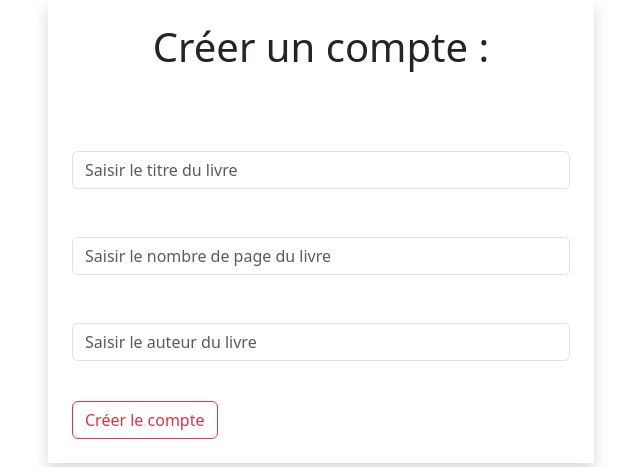
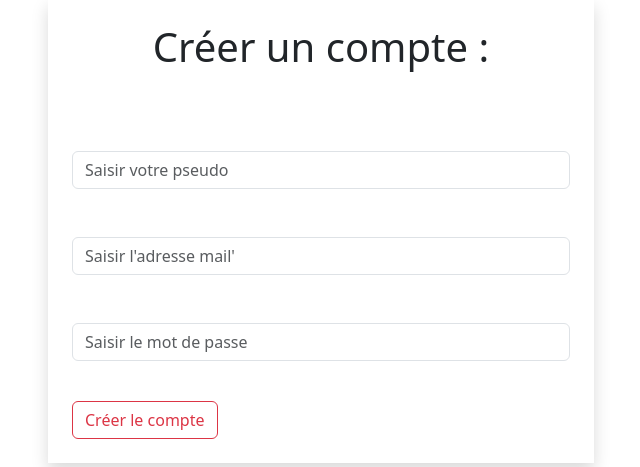
Before and after one commit to ThomasTZTM/Sio2_FL_GestionTachesScrum, a PHP site: page /index.php?route=creercompte in a window 1280 px wide. Shown: the part 311-778 px from the top of the page, without its empty margins (319-959 px from the left). Run offline with PHP 8.4, Linux system fonts and the light colour scheme.

Commit message:
Maj - Création de compte fonctionnel avec Controller

```diff
--- a/public/index.php
+++ b/public/index.php
@@ -19,6 +19,7 @@
 </div>
 <hr class="my-4 opacity-75 container">
 
+
 <?php
 //////////////////////////////////////////////////////////////////////////////////////////////////////////////
 ///////////////////////////////////////////////// CONFIGURATION //////////////////////////////////////////////
@@ -26,6 +27,7 @@
 ?>
 
 <?php
+use App\UserStory\CreateAccount;
 // Recupérer l'entityManager
 $entityManager = require_once __DIR__ . '/../config/bootstrap.php';
 ?>
@@ -46,12 +48,15 @@ $entityManager = require_once __DIR__ . '/../config/bootstrap.php';
     switch ($route) {
 
         case 'acceuil':
-            require_once __DIR__ . "/../views/acceuil/acceuil.php";
+            $acceuilController = new \App\Controllers\AcceuilController();
+            $acceuilController->acceuil();
             break;
 
         case 'creercompte':
-            require_once __DIR__ . "/../views/compte/createaccount.php";
+            $ConnexionController = new \App\Controllers\ConnexionController($entityManager);
+            $ConnexionController->creer();
             break;
+
 
         default:
             // Erreur 404
--- /dev/null
+++ b/src/Controllers/ConnexionController.php
@@ -0,0 +1,49 @@
+<?php
+
+namespace App\Controllers;
+use App\Entity\User;
+use App\UserStory\CreateAccount;
+use Doctrine\ORM\EntityManager;
+
+class ConnexionController
+{
+    private EntityManager $entityManager;
+
+    /**
+     * @param EntityManager $entityManager
+     */
+
+    public function __construct(EntityManager $entityManager){
+        $this->entityManager = $entityManager;
+    }
+    public function creer() {
+        $erreurs = [];
+        $pseudo = "";
+        $email = "";
+        $mdp = "";
+        if ($_SERVER["REQUEST_METHOD"] === "POST") {
+            $pseudo = $_POST["pseudo"];
+            $email = $_POST["email"];
+            $mdp = $_POST["mdp"];
+
+            if (empty($pseudo)) {
+                $erreurs['pseudo'] = "Le pseudo est obligatoire";
+            }
+            if (empty($email)) {
+                $erreurs['email'] = "Le email est obligatoire";
+            }
+            if (empty($mdp)) {
+                $erreurs['mdp'] = "Le mdp est obligatoire";
+            }
+            if (count($erreurs) == 0) {
+                $nvcompte = new CreateAccount($this->entityManager);
+                $nvcompte->execute($pseudo, $email, $mdp);
+            }
+
+        }
+        require_once __DIR__ . "/../../views/compte/createaccount.php";
+
+    }
+
+
+}
--- a/views/compte/createaccount.php
+++ b/views/compte/createaccount.php
@@ -1,47 +1,4 @@
 <?php
-
-
-$erreurs = [];
-$titre = "";
-$nbpage = "";
-$auteur = "";
-if ($_SERVER["REQUEST_METHOD"] === "POST") {
-    //formulaire a été soumis
-    //Traiter les données du formulaire
-    //Récupérer les valeur saisis par l'utilisateur
-    //superglobal $post qui va etre un tablo assoc
-    $titre = $_POST["titre"];
-    $nbpage = $_POST["nbpage"];
-    $auteur = $_POST["auteur"];
-
-    //---------------------------------------------------------------------------------
-    //---------------------------------------------------------------------------------
-    //---------------------------------------------------------------------------------
-
-    if (empty($titre)) {
-        $erreurs['titre'] = "Le tire est obligatoire";
-    }if (empty($nbpage)) {
-        $erreurs['nbpage'] = "Le nombre de page est obligatoire";
-    }if (empty($auteur)) {
-        $erreurs['auteur'] = "L'auteur est obligatoire";
-
-        //---------------------------------------------------------------------------------
-        //---------------------------------------------------------------------------------
-        //---------------------------------------------------------------------------------
-    }
-    if (count($erreurs) == 99999) {
-        //$nvlivre = new Livre();
-        //$nvlivre->setTitre($_POST['titre']);
-        //$nvlivre->setNbPage($_POST['nbpage']);
-        //$nvlivre->setAuteur($_POST['auteur']);
-
-
-        //$entityManager = require_once __DIR__ . "/../../config/bootstrap.php";
-        //$entityManager->persist($nvlivre); // n'existe pas directement le insert mais le prépare juste
-        //$entityManager->flush();
-
-    }
-}
 
 ?>
 
@@ -75,17 +32,17 @@ if ($_SERVER["REQUEST_METHOD"] === "POST") {
                     ?>
 
                     <div class="mb-3">
-                        <label for="titre" class="form-label text-white">Pseudo : </label>
+                        <label for="pseudo" class="form-label text-white">Pseudo : </label>
                         <input
                             type="text"
-                            class="form-control <?= isset($erreurs['titre']) ? "border border-2 border-danger" : "" ?>"
-                            id="titre"
-                            name="titre"
-                            value="<?= $titre ?>"
-                            placeholder="Saisir le titre du livre"
+                            class="form-control <?= isset($erreurs['pseudo']) ? "border border-2 border-danger" : "" ?>"
+                            id="pseudo"
+                            name="pseudo"
+                            value="<?= $pseudo ?>"
+                            placeholder="Saisir votre pseudo"
                         >
-                        <?php if (isset($erreurs['titre'])) : ?>
-                            <p class="form-text text-danger"><?= $erreurs['titre'] ?></p>
+                        <?php if (isset($erreurs['pseudo'])) : ?>
+                            <p class="form-text text-danger"><?= $erreurs['pseudo'] ?></p>
                         <?php endif; ?>
                     </div>
 
@@ -98,17 +55,17 @@ if ($_SERVER["REQUEST_METHOD"] === "POST") {
 
 
                     <div class="mb-3">
-                        <label for="nbpage" class="form-label text-white">Adresse EMAIL : </label>
+                        <label for="email" class="form-label text-white">Adresse EMAIL : </label>
                         <input
                             type="text"
-                            class="form-control <?= isset($erreurs['nbpage']) ? "border border-2 border-danger" : "" ?>"
-                            id="nbpage"
-                            name="nbpage"
-                            value="<?= $nbpage ?>"
-                            placeholder="Saisir le nombre de page du livre"
+                            class="form-control <?= isset($erreurs['email']) ? "border border-2 border-danger" : "" ?>"
+                            id="email"
+                            name="email"
+                            value="<?= $email ?>"
+                            placeholder="Saisir l'adresse mail'"
                         >
-                        <?php if (isset($erreurs['nbpage'])) : ?>
-                            <p class="form-text text-danger"><?= $erreurs['nbpage'] ?></p>
+                        <?php if (isset($erreurs['email'])) : ?>
+                            <p class="form-text text-danger"><?= $erreurs['email'] ?></p>
                         <?php endif; ?>
                     </div>
 
@@ -121,17 +78,17 @@ if ($_SERVER["REQUEST_METHOD"] === "POST") {
 
 
                     <div class="mb-3">
-                        <label for="auteur" class="form-label text-white">Mot de passe : </label>
+                        <label for="mdp" class="form-label text-white">Mot de passe : </label>
                         <input
                             type="text"
-                            class="form-control <?= isset($erreurs['auteur']) ? "border border-2 border-danger" : "" ?>"
-                            id="auteur"
-                            name="auteur"
-                            value="<?= $auteur ?>"
-                            placeholder="Saisir le auteur du livre"
+                            class="form-control <?= isset($erreurs['mdp']) ? "border border-2 border-danger" : "" ?>"
+                            id="mdp"
+                            name="mdp"
+                            value="<?= $mdp ?>"
+                            placeholder="Saisir le mot de passe"
                         >
-                        <?php if (isset($erreurs['auteur'])) : ?>
-                            <p class="form-text text-danger"><?= $erreurs['auteur'] ?></p>
+                        <?php if (isset($erreurs['mdp'])) : ?>
+                            <p class="form-text text-danger"><?= $erreurs['mdp'] ?></p>
                         <?php endif; ?>
                     </div>
 
```
Also changed, not shown: src/Controllers/AcceuilController.php (added, +13 -0 lines).
